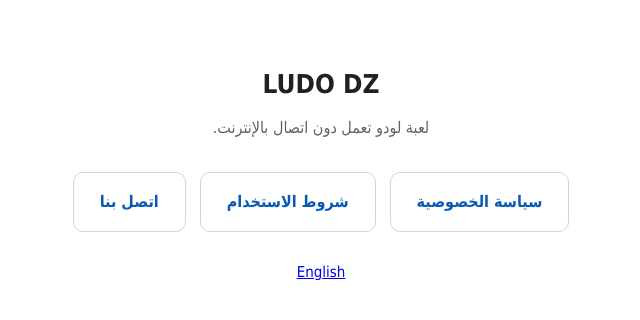
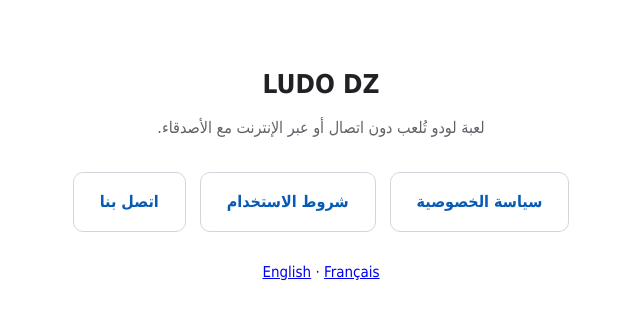
Before and after one commit to DzRazki/ludo-dz-pages, a plain HTML site: page index.html in a window 1280 px wide. Shown: the whole page, without its empty margins (319-959 px from the left). Drawn offline with Linux system fonts and the light colour scheme.

Commit message:
Update homepage for online play; add French

```diff
--- a/index.html
+++ b/index.html
@@ -1,2 +1,2 @@
 <!doctype html>
-<html lang="ar" dir="rtl"><head><meta charset="utf-8"><meta name="viewport" content="width=device-width, initial-scale=1"><title>LUDO DZ</title><style>body{font-family:Tahoma,Arial,sans-serif;max-width:640px;margin:60px auto;padding:0 20px;line-height:1.9;color:#202124;text-align:center}h1{font-size:26px;margin-bottom:4px}p.lead{color:#5f6368;margin-top:0}.links{display:flex;gap:14px;justify-content:center;flex-wrap:wrap;margin-top:28px}.links a{display:block;padding:14px 26px;border:1px solid #d2d6dc;border-radius:10px;text-decoration:none;color:#075bb5;font-weight:bold}.links a:hover{background:#f1f5fb}p.lang{margin-top:26px;font-size:15px}</style></head><body><main><h1>LUDO DZ</h1><p class="lead">لعبة لودو تعمل دون اتصال بالإنترنت.</p><div class="links"><a href="privacy.html">سياسة الخصوصية</a><a href="terms.html">شروط الاستخدام</a><a href="contact.html">اتصل بنا</a></div><p class="lang"><a href="en/privacy.html">English</a></p></main></body></html>
+<html lang="ar" dir="rtl"><head><meta charset="utf-8"><meta name="viewport" content="width=device-width, initial-scale=1"><title>LUDO DZ</title><style>body{font-family:Tahoma,Arial,sans-serif;max-width:640px;margin:60px auto;padding:0 20px;line-height:1.9;color:#202124;text-align:center}h1{font-size:26px;margin-bottom:4px}p.lead{color:#5f6368;margin-top:0}.links{display:flex;gap:14px;justify-content:center;flex-wrap:wrap;margin-top:28px}.links a{display:block;padding:14px 26px;border:1px solid #d2d6dc;border-radius:10px;text-decoration:none;color:#075bb5;font-weight:bold}.links a:hover{background:#f1f5fb}p.lang{margin-top:26px;font-size:15px}</style></head><body><main><h1>LUDO DZ</h1><p class="lead">لعبة لودو تُلعب دون اتصال أو عبر الإنترنت مع الأصدقاء.</p><div class="links"><a href="privacy.html">سياسة الخصوصية</a><a href="terms.html">شروط الاستخدام</a><a href="contact.html">اتصل بنا</a></div><p class="lang"><a href="en/privacy.html">English</a> · <a href="fr/privacy.html">Français</a></p></main></body></html>
```
